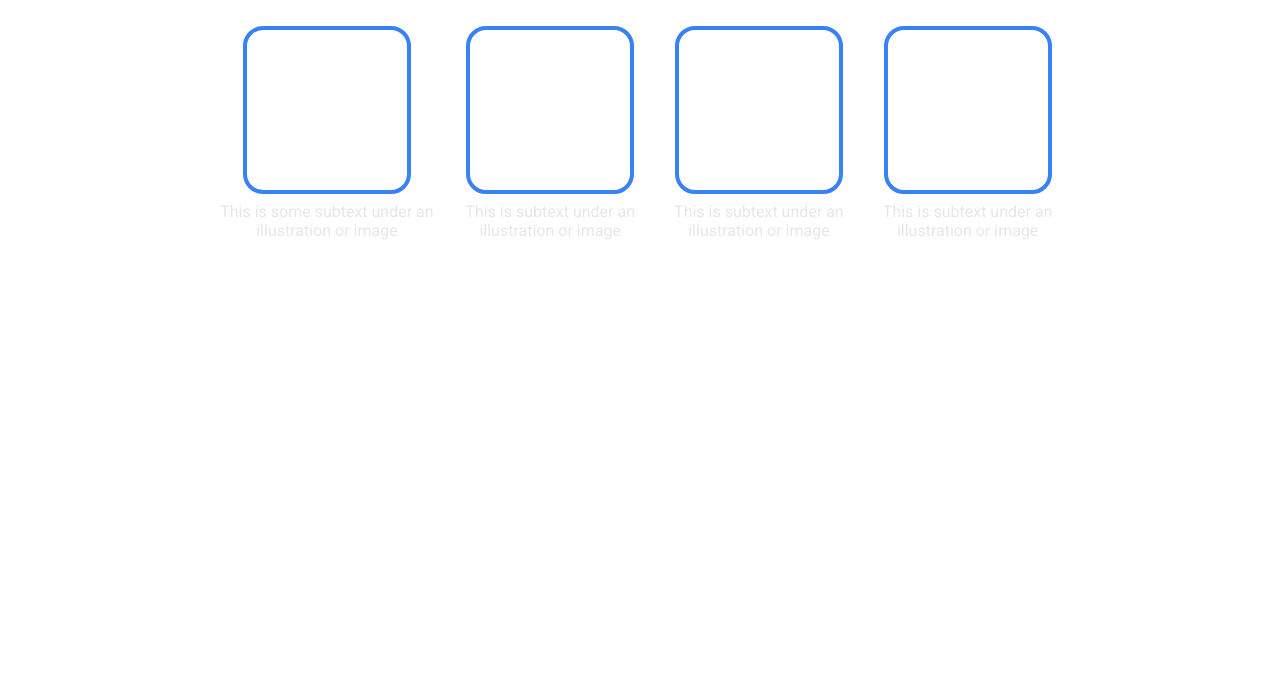
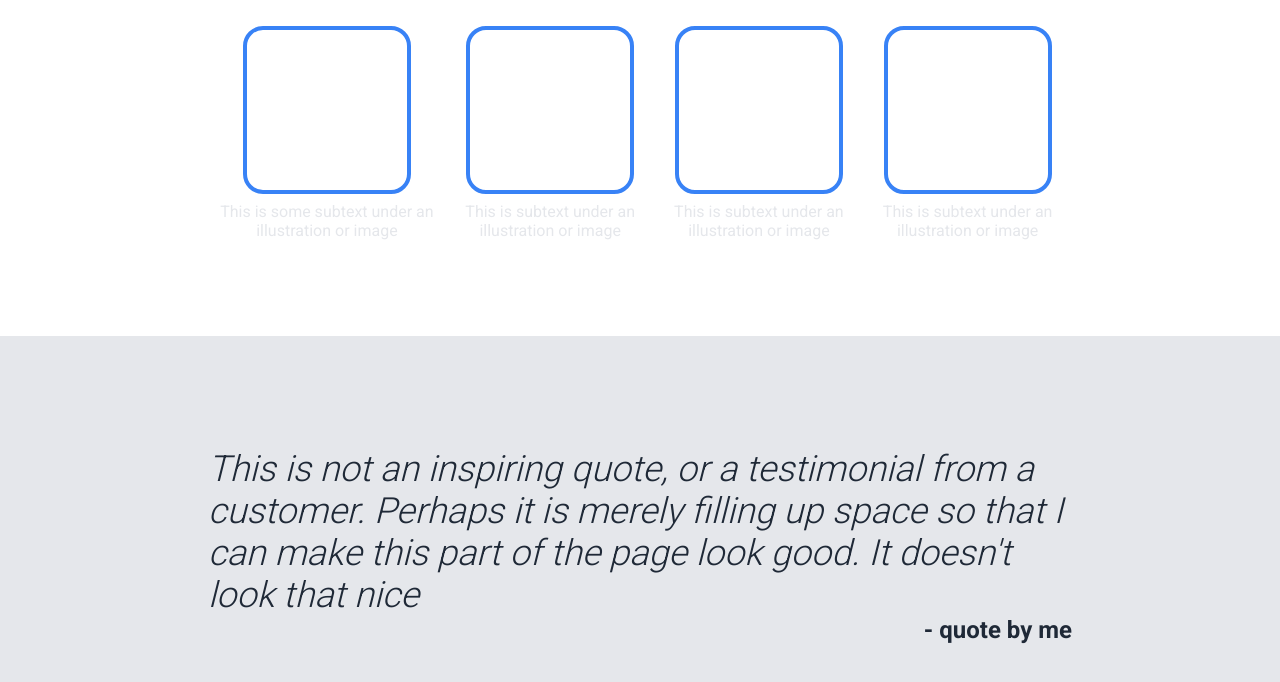
Before and after one commit to jbouch11/First-Landing-Page, a plain HTML site: page index.html in a window 1280 px wide. Shown: the part 611-1293 px from the top of the page. Before the commit the page ends 947 px from the top, so only its background shows below. Drawn offline with Linux system fonts and the light colour scheme.

Commit message:
Quote HTML and CSS complete

```diff
--- a/index.html
+++ b/index.html
@@ -58,6 +58,15 @@
         </div>
     </main>
 
+    <div class="quote">
+        <em>
+            This is not an inspiring quote, or a testimonial from a customer. Perhaps it is merely filling up space so that I can make this part of the page look good. It doesn't look that nice
+        </em>
+        <p> - quote by me</p>
+    </div>
+
+
+
 
 </body>
 </html>
--- a/styles.css
+++ b/styles.css
@@ -142,3 +142,30 @@ main h2 {
     width: 160px;
     height: 160px;
 }
+
+/*
+
+QUOTE
+
+*/
+
+.quote {
+    display: flex;
+    flex-direction: column;
+    justify-content: center;
+    background-color: #E5E7EB;
+    padding: 7em 13em;
+}
+
+.quote p {
+    align-self: flex-end;
+    font-weight: bolder;
+    font-size: 24px;
+    color: #1f2937;
+}
+
+.quote em {
+    font-size: 36px;
+    font-weight: 100;
+    color:#1f2937
+}
```
